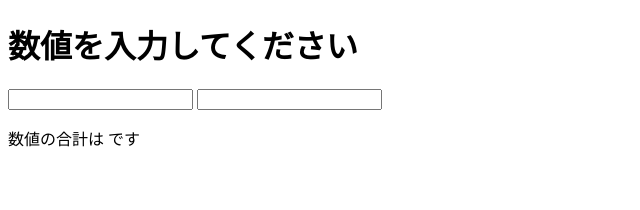
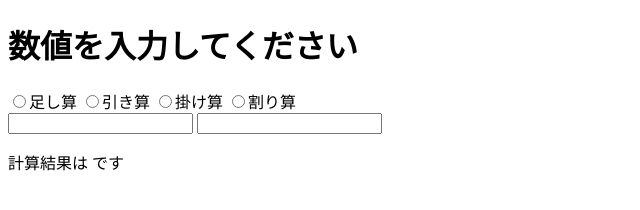
Before and after one commit to Yamamotodayo/Calculation, a plain HTML site: page index.html in a window 1280 px wide. Shown: the whole page, without its empty margins (0-640 px from the left). Drawn offline with Linux system fonts and the light colour scheme.

Commit message:
四則演算機能追加

```diff
--- a/index.html
+++ b/index.html
@@ -11,12 +11,20 @@
 
 <body>
     <main>
-        <h1>数値を入力してください</h1>
+        <div class="main-wrapper">
+            <h1>数値を入力してください</h1>
+            <div class="radio-button">
+                <input type="radio" name="calc" value="tasu" onclick="radiocheck()">足し算
+                <input type="radio" name="calc" value="hiku" onclick="radiocheck()">引き算
+                <input type="radio" name="calc" value="kake" onclick="radiocheck()">掛け算
+                <input type="radio" name="calc" value="wari" onclick="radiocheck()">割り算
+            </div>
 
-        <input type="text" id="number1">
-        <input type="text" id="number2">
-        <div>
-            <p id="outPut">数値の合計は です</p>
+            <input type="text" id="number1">
+            <input type="text" id="number2">
+            <div>
+                <p id="outPut">計算結果は です</p>
+            </div>
         </div>
     </main>
 
--- a/script.js
+++ b/script.js
@@ -3,20 +3,76 @@
 const number1 = document.getElementById("number1")
 const number2 = document.getElementById("number2")
 
-
-number1.addEventListener('change', total)
-number2.addEventListener('change', total)
+const radio = document.getElementById("sum")
 
 
-function total(){
+number1.addEventListener('change', radiocheck)
+number2.addEventListener('change', radiocheck)
 
-    let total = parseInt(number1.value) + parseInt(number2.value) // valueの値を数値に変換して代入
 
-    if(!isNaN(total)){
+// function total(){
 
-        document.getElementById("outPut").innerHTML = `数値の合計は${total}です`
+//     // let total = parseInt(number1.value) + parseInt(number2.value) // valueの値を数値に変換して代入
 
-    }else{
-        document.getElementById("outPut").innerHTML = "数値を入力してください"
+
+//     // isNaN()関数: 引数が数値でない場合にtrue 数値の場合はfalse を返す
+//     if(!isNaN(total)){
+
+//         document.getElementById("outPut").innerHTML = `数値の合計は${total}です`
+
+//     }else{
+//         document.getElementById("outPut").innerHTML = "数値を入力してください"
+//     }
+// }
+
+
+
+function radiocheck(){
+    let elements = document.getElementsByName("calc")
+    let checkValue = ''
+
+    for(let i = 0; i < elements.length; i++){
+        if(elements[i].checked){
+        checkValue = elements[i].value
+        }
     }
+
+
+        if(checkValue == "tasu"){
+            let total = parseInt(number1.value) + parseInt(number2.value)
+
+            if(!isNaN(total)){
+                document.getElementById("outPut").innerHTML = `計算結果は${total}です`
+            }else{
+                document.getElementById("outPut").innerHTML = "数値を入力してください"
+            }
+
+        }else if(checkValue == "hiku"){
+            let total = parseInt(number1.value) - parseInt(number2.value)
+
+            if(!isNaN(total)){
+                document.getElementById("outPut").innerHTML = `計算結果は${total}です`
+            }else{
+                document.getElementById("outPut").innerHTML = "数値を入力してください"
+            }
+
+        }else if(checkValue == "kake"){
+            let total = parseInt(number1.value) * parseInt(number2.value)
+
+            if(!isNaN(total)){
+                document.getElementById("outPut").innerHTML = `計算結果は${total}です`
+            }else{
+                document.getElementById("outPut").innerHTML = "数値を入力してください"
+            }
+
+        }else if(checkValue == "wari"){
+            let total = parseInt(number1.value) / parseInt(number2.value)
+
+            if(!isNaN(total)){
+                document.getElementById("outPut").innerHTML = `数値の合計は${total}です`
+            }else{
+                document.getElementById("outPut").innerHTML = "数値を入力してください"
+            }
+
+        }
 }
--- a/style.css
+++ b/style.css
@@ -0,0 +1,7 @@
+@charset "UTF-8";
+
+body {
+}
+
+.main-wrapper {
+}
```
